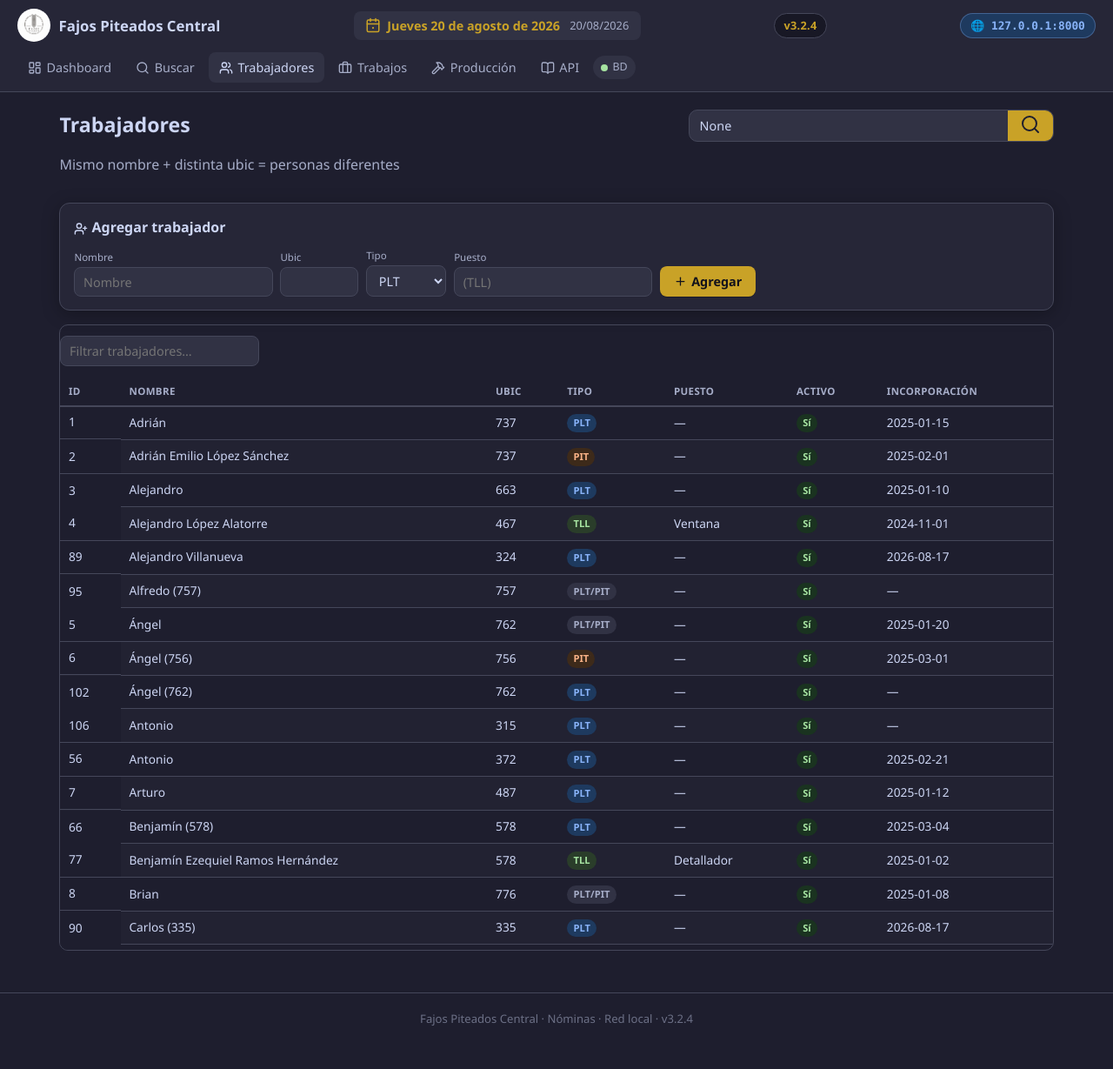
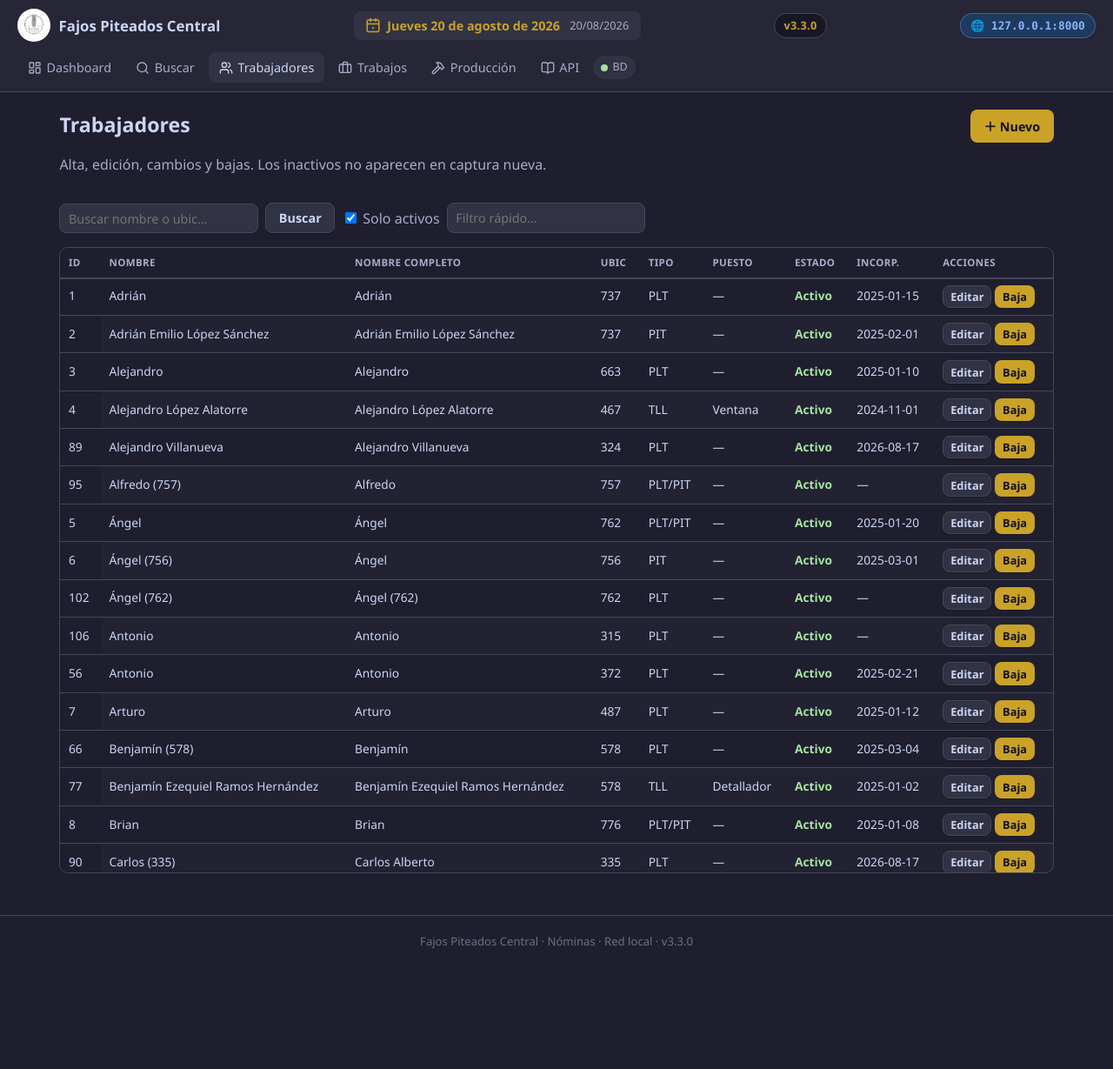
Before and after one commit to ArmandoHoyosfg/fajos_central, a FastAPI app: page /trabajadores in a window 1280 px wide. Shown: the top 1229 px of the page at 87% size. Run offline with FastAPI, Linux system fonts and the light colour scheme; data comes from the database, SQL or seed files in the repository.

Commit message:
feat(v3.3.0): edit/update/baja/reactivate trabajadores (web+desktop+API)

```diff
--- a/app/__init__.py
+++ b/app/__init__.py
@@ -1,2 +1,2 @@
 """Fajos Piteados Central — Sistema de Nóminas."""
-__version__ = "3.2.4"
+__version__ = "3.3.0"
--- a/app/api/routes.py
+++ b/app/api/routes.py
@@ -432,16 +432,83 @@ async def api_crear_trabajador(
     tipo: str = Form("PLT"),
     puesto: str | None = Form(None),
     fecha_incorporacion: str | None = Form(None),
+    nombre_completo: str | None = Form(None),
+    notas: str | None = Form(None),
     repo: TrabajadoresRepo = Depends(get_trabajadores_repo),
 ):
+    from app.core.normalize import canonical_name
     new_id = repo.agregar({
-        "nombre_mostrar": nombre_mostrar,
+        "nombre_mostrar": canonical_name(nombre_mostrar),
+        "nombre_completo": (nombre_completo or nombre_mostrar).strip(),
         "ubic": ubic,
         "tipo": tipo,
         "puesto": puesto,
         "fecha_incorporacion": fecha_incorporacion or None,
+        "notas": notas,
     })
     return {"id": new_id, "ok": True}
+
+
+
+@router.get("/api/trabajadores/{trabajador_id}")
+async def api_get_trabajador(
+    trabajador_id: int,
+    repo: TrabajadoresRepo = Depends(get_trabajadores_repo),
+):
+    return repo.obtener(trabajador_id)
+
+
+@router.put("/api/trabajadores/{trabajador_id}")
+@router.patch("/api/trabajadores/{trabajador_id}")
+async def api_update_trabajador(
+    trabajador_id: int,
+    nombre_mostrar: str | None = Form(None),
+    nombre_completo: str | None = Form(None),
+    ubic: int | None = Form(None),
+    tipo: str | None = Form(None),
+    puesto: str | None = Form(None),
+    fecha_incorporacion: str | None = Form(None),
+    notas: str | None = Form(None),
+    activo: int | None = Form(None),
+    repo: TrabajadoresRepo = Depends(get_trabajadores_repo),
+):
+    from app.core.normalize import canonical_name
+    data: dict = {}
+    if nombre_mostrar is not None and nombre_mostrar.strip():
+        data["nombre_mostrar"] = canonical_name(nombre_mostrar)
+    if nombre_completo is not None:
+        data["nombre_completo"] = nombre_completo.strip() or data.get("nombre_mostrar")
+    if ubic is not None:
+        data["ubic"] = ubic
+    if tipo is not None:
+        data["tipo"] = tipo
+    if puesto is not None:
+        data["puesto"] = puesto or None
+    if fecha_incorporacion is not None:
+        data["fecha_incorporacion"] = fecha_incorporacion or None
+    if notas is not None:
+        data["notas"] = notas or None
+    if activo is not None:
+        data["activo"] = 1 if int(activo) else 0
+    return repo.actualizar(trabajador_id, data)
+
+
+@router.post("/api/trabajadores/{trabajador_id}/baja")
+async def api_baja_trabajador(
+    trabajador_id: int,
+    repo: TrabajadoresRepo = Depends(get_trabajadores_repo),
+):
+    repo.desactivar(trabajador_id)
+    return {"ok": True, "id": trabajador_id, "activo": 0}
+
+
+@router.post("/api/trabajadores/{trabajador_id}/activar")
+async def api_activar_trabajador(
+    trabajador_id: int,
+    repo: TrabajadoresRepo = Depends(get_trabajadores_repo),
+):
+    repo.activar(trabajador_id)
+    return {"ok": True, "id": trabajador_id, "activo": 1}
 
 
 @router.get("/api/semanas")
--- a/app/web/templates/trabajadores.html
+++ b/app/web/templates/trabajadores.html
@@ -4,94 +4,217 @@
 <div class="page-head">
   <div>
     <h1>Trabajadores</h1>
-    <p class="muted">Mismo nombre + distinta ubic = personas diferentes</p>
+    <p class="muted">Alta, edición, cambios y bajas. Los inactivos no aparecen en captura nueva.</p>
   </div>
-  <form class="search-box" action="/trabajadores" method="get">
-    <input type="search" name="q" value="{{ q }}" placeholder="Nombre o ubic...">
-    <button type="submit"><i data-lucide="search"></i></button>
-  </form>
+  <button type="button" class="btn" onclick="openEditId(null)">＋ Nuevo</button>
 </div>
 
-<div class="card" style="margin-bottom:1rem;">
-  <strong><i data-lucide="user-plus" style="width:16px;height:16px;vertical-align:middle"></i> Agregar trabajador</strong>
-  <form class="inline" style="margin-top:0.75rem;" method="post" action="/api/trabajadores"
-        onsubmit="return submitTrabajador(event)">
-    <div>
-      <label class="field-label">Nombre</label>
-      <input name="nombre_mostrar" required placeholder="Nombre">
-    </div>
-    <div>
-      <label class="field-label">Ubic</label>
-      <input name="ubic" type="number" required style="width:90px;">
-    </div>
-    <div>
-      <label class="field-label">Tipo</label>
-      <select name="tipo">
-        <option>PLT</option><option>PIT</option><option>TLL</option>
-        <option>PLT/PIT</option><option>Mixto</option>
-      </select>
-    </div>
-    <div>
-      <label class="field-label">Puesto</label>
-      <input name="puesto" placeholder="(TLL)">
-    </div>
-    <button class="btn btn-success" type="submit"><i data-lucide="plus"></i> Agregar</button>
+<div class="toolbar" style="display:flex;gap:0.5rem;flex-wrap:wrap;align-items:center;margin-bottom:1rem;">
+  <form class="inline" method="get" action="/trabajadores">
+    <input type="search" name="q" value="{{ q or '' }}" placeholder="Buscar nombre o ubic…" style="min-width:220px;">
+    <button type="submit" class="btn btn-secondary">Buscar</button>
   </form>
+  <label class="muted"><input type="checkbox" id="flt-activos" checked onchange="filterRows()"> Solo activos</label>
+  <input type="search" id="flt-local" placeholder="Filtro rápido…" style="min-width:160px;" oninput="filterRows()">
 </div>
+<div id="toast" class="toast-web" hidden></div>
 
 <div class="table-wrap">
-<div class="filter-row"><input type="search" id="flt-trab" placeholder="Filtrar trabajadores…" style="min-width:220px;" oninput="filterTrab()"></div>
 <table>
   <thead>
     <tr>
-      <th>ID</th><th>Nombre</th><th>Ubic</th><th>Tipo</th>
-      <th>Puesto</th><th>Activo</th><th>Incorporación</th>
+      <th>ID</th>
+      <th>Nombre</th>
+      <th>Nombre completo</th>
+      <th>Ubic</th>
+      <th>Tipo</th>
+      <th>Puesto</th>
+      <th>Estado</th>
+      <th>Incorp.</th>
+      <th>Acciones</th>
     </tr>
   </thead>
   <tbody>
-    {% for t in trabajadores %}
-    <tr>
+  {% for t in trabajadores %}
+    <tr data-activo="{{ 1 if t.activo else 0 }}" data-id="{{ t.id }}">
       <td>{{ t.id }}</td>
       <td>{{ t.nombre_mostrar }}</td>
+      <td>{{ t.nombre_completo or '—' }}</td>
       <td>{{ t.ubic }}</td>
+      <td>{{ t.tipo or 'PLT' }}</td>
+      <td>{{ t.puesto or '—' }}</td>
       <td>
-        {% set tipo = (t.tipo or '')|upper %}
-        {% if 'PLT' in tipo and 'PIT' in tipo %}<span class="badge badge-mix">{{ t.tipo }}</span>
-        {% elif 'PLT' in tipo %}<span class="badge badge-plt">{{ t.tipo }}</span>
-        {% elif 'PIT' in tipo %}<span class="badge badge-pit">{{ t.tipo }}</span>
-        {% elif 'TLL' in tipo %}<span class="badge badge-tll">{{ t.tipo }}</span>
-        {% else %}<span class="badge badge-mix">{{ t.tipo or '—' }}</span>{% endif %}
+        {% if t.activo %}
+        <span style="color:#a6e3a1;font-weight:600">Activo</span>
+        {% else %}
+        <span style="color:#f38ba8;font-weight:600">Baja</span>
+        {% endif %}
       </td>
-      <td>{{ t.puesto or '—' }}</td>
-      <td>{% if t.activo %}<span class="badge badge-ok">Sí</span>{% else %}<span class="badge badge-off">No</span>{% endif %}</td>
       <td>{{ t.fecha_incorporacion or '—' }}</td>
+      <td style="white-space:nowrap">
+        <button type="button" class="btn btn-secondary" style="padding:0.2rem 0.5rem;font-size:0.8rem"
+                onclick="openEditId({{ t.id }})">Editar</button>
+        {% if t.activo %}
+        <button type="button" class="btn btn-danger" style="padding:0.2rem 0.5rem;font-size:0.8rem"
+                onclick="baja({{ t.id }}, '{{ t.nombre_mostrar }}')">Baja</button>
+        {% else %}
+        <button type="button" class="btn" style="padding:0.2rem 0.5rem;font-size:0.8rem"
+                onclick="activar({{ t.id }})">Reactivar</button>
+        {% endif %}
+      </td>
     </tr>
-    {% else %}
-    <tr><td colspan="7" class="muted">Sin trabajadores. Agrega uno o importa el Excel.</td></tr>
-    {% endfor %}
+  {% else %}
+    <tr><td colspan="9" class="muted">No hay trabajadores. Agrega el primero.</td></tr>
+  {% endfor %}
   </tbody>
 </table>
 </div>
 
+<div class="modal-backdrop" id="modal-trab" hidden>
+  <div class="modal" role="dialog">
+    <h2 id="modal-trab-title">Trabajador</h2>
+    <form id="form-trab" onsubmit="return saveTrab(event)">
+      <input type="hidden" name="id" id="trab-id" value="">
+      <div class="form-grid">
+        <div class="full">
+          <label>Nombre (mostrar)</label>
+          <input name="nombre_mostrar" id="trab-nombre" required>
+        </div>
+        <div class="full">
+          <label>Nombre completo</label>
+          <input name="nombre_completo" id="trab-completo">
+        </div>
+        <div>
+          <label>Ubicación</label>
+          <input name="ubic" id="trab-ubic" type="number" min="1" required>
+        </div>
+        <div>
+          <label>Tipo</label>
+          <select name="tipo" id="trab-tipo">
+            <option>PLT</option><option>PIT</option><option>TLL</option>
+            <option>PLT/PIT</option><option>Mixto</option>
+          </select>
+        </div>
+        <div>
+          <label>Puesto</label>
+          <input name="puesto" id="trab-puesto" placeholder="solo TLL / opcional">
+        </div>
+        <div>
+          <label>Incorporación</label>
+          <input name="fecha_incorporacion" id="trab-fecha" type="date">
+        </div>
+        <div class="full">
+          <label>Notas</label>
+          <input name="notas" id="trab-notas">
+        </div>
+        <div>
+          <label>Estado</label>
+          <select name="activo" id="trab-activo">
+            <option value="1">Activo</option>
+            <option value="0">Baja</option>
+          </select>
+        </div>
+      </div>
+      <div class="actions">
+        <button type="button" class="btn btn-secondary" onclick="closeModal('modal-trab')">Cancelar</button>
+        <button type="submit" class="btn">Guardar</button>
+      </div>
+    </form>
+  </div>
+</div>
+{% endblock %}
+
+{% block scripts %}
 <script>
-async function submitTrabajador(e) {
+function showToast(msg, err) {
+  if (window.FajosLive) return FajosLive.showToast(msg, err);
+  const el = document.getElementById('toast');
+  if (!el) { alert(msg); return; }
+  el.hidden = false;
+  el.textContent = msg;
+  el.className = 'toast-web' + (err ? ' err' : ' ok');
+  clearTimeout(window._tt); window._tt = setTimeout(() => el.hidden = true, 2800);
+}
+function openModal(id) { const el = document.getElementById(id); if (el) el.hidden = false; }
+function closeModal(id) { const el = document.getElementById(id); if (el) el.hidden = true; }
+document.addEventListener('keydown', e => {
+  if (e.key === 'Escape') document.querySelectorAll('.modal-backdrop:not([hidden])').forEach(m => m.hidden = true);
+});
+
+function fillForm(t) {
+  document.getElementById('modal-trab-title').textContent = t ? 'Editar trabajador' : 'Nuevo trabajador';
+  document.getElementById('trab-id').value = t ? t.id : '';
+  document.getElementById('trab-nombre').value = t ? (t.nombre_mostrar || '') : '';
+  document.getElementById('trab-completo').value = t ? (t.nombre_completo || '') : '';
+  document.getElementById('trab-ubic').value = t ? (t.ubic || '') : '';
+  document.getElementById('trab-tipo').value = t ? (t.tipo || 'PLT') : 'PLT';
+  document.getElementById('trab-puesto').value = t ? (t.puesto || '') : '';
+  document.getElementById('trab-fecha').value = t && t.fecha_incorporacion ? String(t.fecha_incorporacion).slice(0,10) : '';
+  document.getElementById('trab-notas').value = t ? (t.notas || '') : '';
+  document.getElementById('trab-activo').value = t && !t.activo ? '0' : '1';
+}
+function openEdit(t) { fillForm(t); openModal('modal-trab'); }
+async function openEditId(id) {
+  if (!id) { fillForm(null); openModal('modal-trab'); return; }
+  try {
+    const res = await fetch('/api/trabajadores/' + id);
+    const t = await res.json();
+    if (!res.ok) { showToast(t.message || 'No encontrado', true); return; }
+    fillForm(t);
+    openModal('modal-trab');
+  } catch (e) { showToast('Error al cargar', true); }
+}
+
+
+async function saveTrab(e) {
   e.preventDefault();
-  const form = e.target;
+  const form = document.getElementById('form-trab');
   const fd = new FormData(form);
-  const res = await fetch('/api/trabajadores', { method: 'POST', body: fd });
-  const data = await res.json();
-  if (res.ok && data.ok) location.reload();
-  else alert(data.user_message || data.message || 'Error al agregar');
+  const id = fd.get('id');
+  const body = new FormData();
+  ['nombre_mostrar','nombre_completo','ubic','tipo','puesto','fecha_incorporacion','notas','activo'].forEach(k => {
+    const v = fd.get(k);
+    if (v !== null && v !== undefined) body.set(k, v);
+  });
+  let res;
+  if (id) {
+    res = await fetch('/api/trabajadores/' + id, { method: 'PUT', body });
+  } else {
+    res = await fetch('/api/trabajadores', { method: 'POST', body });
+  }
+  const data = await res.json().catch(() => ({}));
+  if (res.ok) {
+    showToast(id ? 'Trabajador actualizado' : 'Trabajador creado');
+    closeModal('modal-trab');
+    setTimeout(() => location.reload(), 350);
+  } else {
+    showToast(data.user_message || data.message || 'Error al guardar', true);
+  }
   return false;
 }
+
+async function baja(id, nombre) {
+  if (!confirm('¿Dar de baja a ' + nombre + '?\\nNo se borran historiales; deja de aparecer en captura nueva.')) return;
+  const res = await fetch('/api/trabajadores/' + id + '/baja', { method: 'POST', body: new FormData() });
+  if (res.ok) { showToast('Baja registrada'); setTimeout(() => location.reload(), 350); }
+  else showToast('No se pudo dar de baja', true);
+}
+async function activar(id) {
+  const res = await fetch('/api/trabajadores/' + id + '/activar', { method: 'POST', body: new FormData() });
+  if (res.ok) { showToast('Reactivado'); setTimeout(() => location.reload(), 350); }
+  else showToast('No se pudo reactivar', true);
+}
+
+function filterRows() {
+  const solo = document.getElementById('flt-activos').checked;
+  const q = (document.getElementById('flt-local').value || '').toLowerCase();
+  document.querySelectorAll('tbody tr[data-id]').forEach(tr => {
+    let show = true;
+    if (solo && tr.dataset.activo !== '1') show = false;
+    if (q && !tr.textContent.toLowerCase().includes(q)) show = false;
+    tr.style.display = show ? '' : 'none';
+  });
+}
+document.addEventListener('DOMContentLoaded', filterRows);
 </script>
 {% endblock %}
-
-<script>
-function filterTrab() {
-  const q = (document.getElementById('flt-trab').value || '').toLowerCase();
-  document.querySelectorAll('table tbody tr').forEach(tr => {
-    tr.style.display = !q || tr.textContent.toLowerCase().includes(q) ? '' : 'none';
-  });
-}
-</script>
--- a/desktop_legacy/db/repository.py
+++ b/desktop_legacy/db/repository.py
@@ -81,7 +81,13 @@ class TrabajadoresRepo(BaseRepo):
         cur.execute(sql, (*fields.values(), trabajador_id))
         cur.close()
 
+    def activar(self, trabajador_id: int) -> None:
+        cur = self.db.cursor()
+        cur.execute("UPDATE trabajadores SET activo = 1 WHERE id = %s", (trabajador_id,))
+        cur.close()
+
     def desactivar(self, trabajador_id: int) -> None:
+
         self.actualizar(trabajador_id, activo=0)
 
 
```
Also changed, not shown: app/db/repository.py (+38 -0 lines), desktop_legacy/ui/workers_widget.py (+120 -2 lines), CHANGELOG.md, 1 other file.
